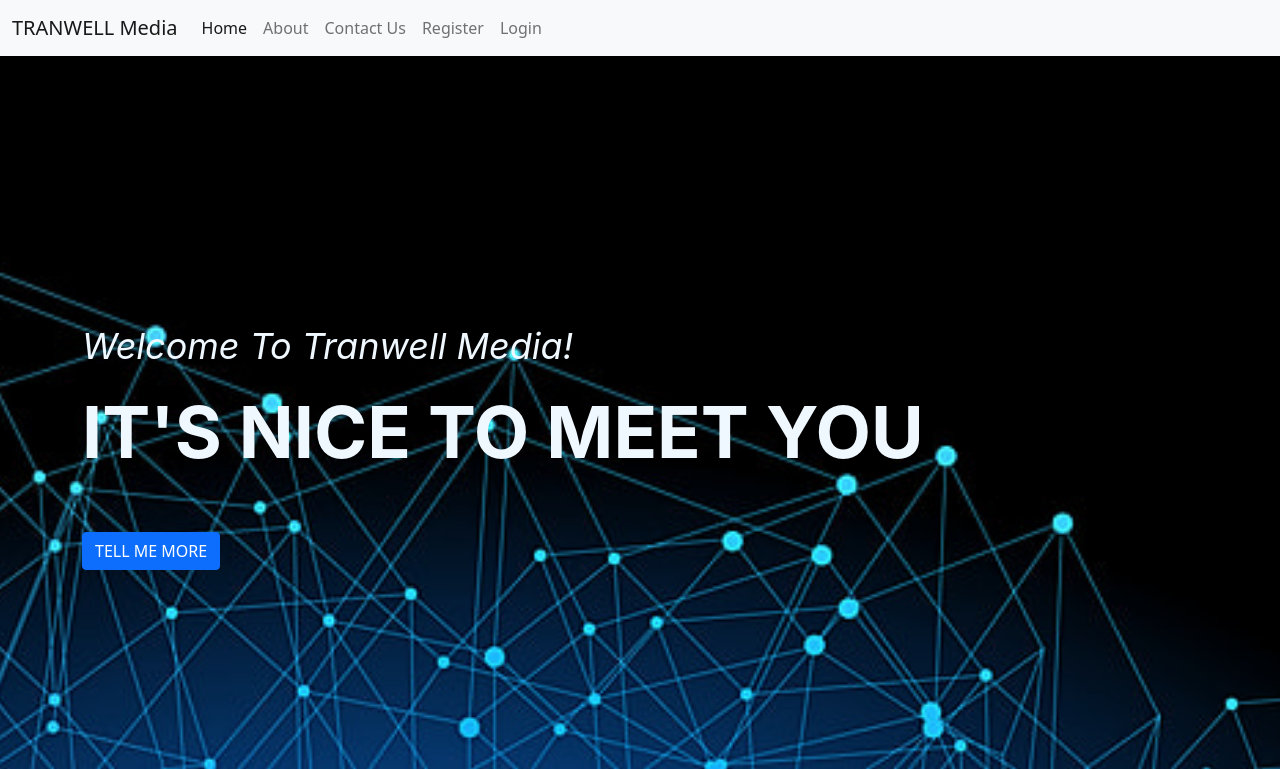
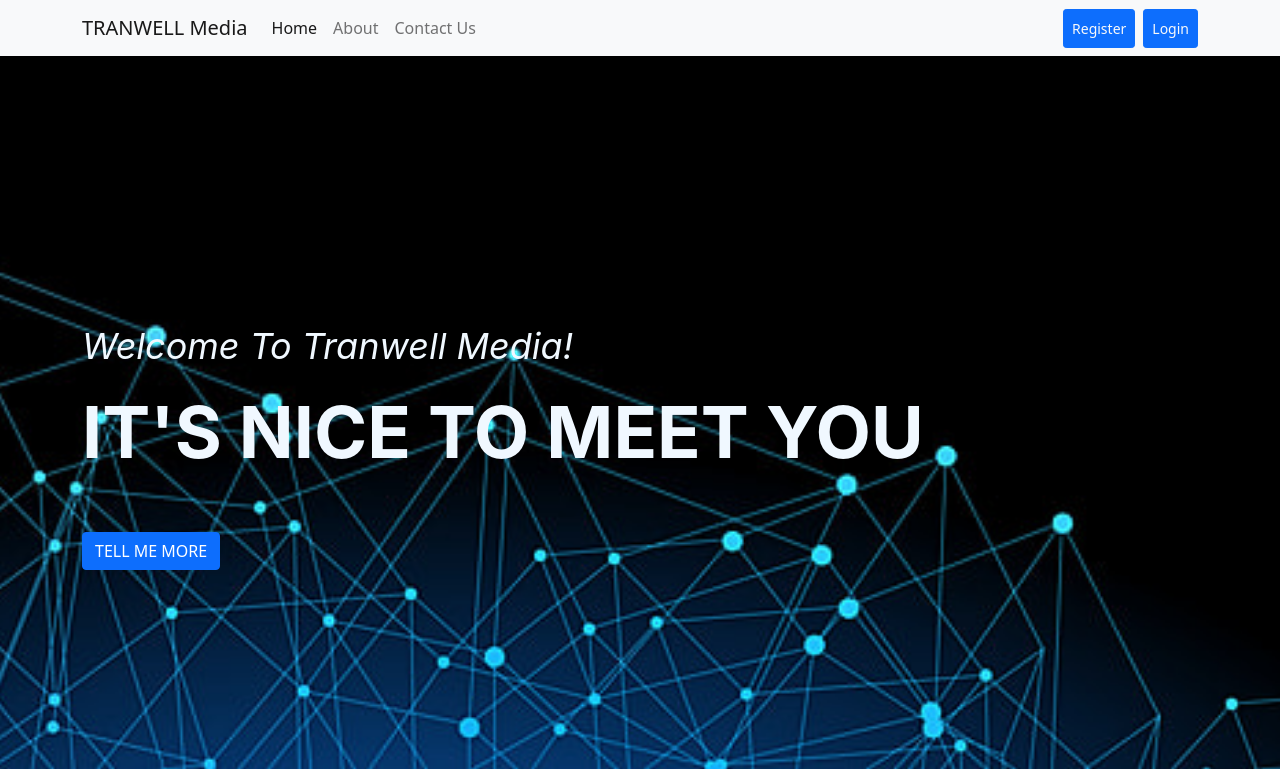
Before and after one commit to unkhan87/Project-Tranwell-Media, a Django app: page / in a window 1280 px wide. Shown: the top 769 px of the page. Run offline with Django 3.2, Linux system fonts and the light colour scheme; some libraries are stand-ins or nearby versions.

Commit message:
final structure for the nav bar has been implemented

```diff
--- a/static/css/style.css
+++ b/static/css/style.css
@@ -2,6 +2,10 @@
     text-align: center;
     margin-top: 30px;
     margin-bottom: -10px;
+}
+
+.nav-custom {
+  color: azure;
 }
 
 .masthead {
--- a/templates/base.html
+++ b/templates/base.html
@@ -15,7 +15,7 @@
 
     <!--Navigation-->
     <nav class="navbar navbar-expand-lg navbar-light bg-light">
-      <div class="container-fluid">
+      <div class="container">
         <a class="navbar-brand" href="{% url 'home' %}">TRANWELL Media</a>
         <button class="navbar-toggler" type="button" data-bs-toggle="collapse" data-bs-target="#navbarNav" aria-controls="navbarNav" aria-expanded="false" aria-label="Toggle navigation">
           <span class="navbar-toggler-icon"></span>
@@ -33,22 +33,26 @@
             </li>
             <!--Appointments and logout will only appear when the user is logged in-->
             {% if user.is_authenticated %}
+          </ul>
+          <ul class="navbar-nav ms-auto">
             <li class="nav-item">
               <a class="nav-link" href="{% url 'appointments' %}">Book Appointment</a>
             </li>
             <li class="nav-item">
-              <a class="nav-link" href="{% url 'account_logout' %}">Logout</a>
+              <a class="nav-link" href="{% url 'manage_appointment' %}">My Appointments</a>
             </li>
             <li class="nav-item">
-              <a class="nav-link" href="{% url 'manage_appointment' %}">My Appointments</a>
+              <a class="nav-link btn btn-sm btn-danger text-light" href="{% url 'account_logout' %}">Logout</a>
             </li>
             <!--Or else they will be asked kto log-in or signup-->
             {% else %}
-            <li class="nav-item">
-              <a class="nav-link" href="{% url 'account_signup' %}">Register</a>
+          </ul>
+          <ul class="navbar-nav ms-auto d-grid gap-2 d-md-flex">
+            <li class="nav-item ms-auto">
+              <a class="nav-link btn btn-sm btn-primary text-light" href="{% url 'account_signup' %}">Register</a>
             </li>
             <li class="nav-item">
-              <a class="nav-link" href="{% url 'account_login' %}">Login</a>
+              <a class="nav-link btn btn-sm btn-primary text-light" href="{% url 'account_login' %}">Login</a>
             </li>
             {% endif %}
           </ul>
@@ -102,6 +106,7 @@
   </script>
 
 <!-- Bootstrap JavaScript -->
-    <script src="https://cdn.jsdelivr.net/npm/bootstrap@5.1.3/dist/js/bootstrap.bundle.min.js" integrity="sha384-ka7Sk0Gln4gmtz2MlQnikT1wXgYsOg+OMhuP+IlRH9sENBO0LRn5q+8nbTov4+1p" crossorigin="anonymous"></script>
+<script src="https://cdn.jsdelivr.net/npm/@popperjs/core@2.10.2/dist/umd/popper.min.js" integrity="sha384-7+zCNj/IqJ95wo16oMtfsKbZ9ccEh31eOz1HGyDuCQ6wgnyJNSYdrPa03rtR1zdB" crossorigin="anonymous"></script>
+<script src="https://cdn.jsdelivr.net/npm/bootstrap@5.1.3/dist/js/bootstrap.min.js" integrity="sha384-QJHtvGhmr9XOIpI6YVutG+2QOK9T+ZnN4kzFN1RtK3zEFEIsxhlmWl5/YESvpZ13" crossorigin="anonymous"></script>
 </body>
 </html>
--- a/templates/index.html
+++ b/templates/index.html
@@ -11,4 +11,5 @@
         </div>
     </header>
 
+
 {%endblock%}
```
Lines whose indentation alone changed are shown as unchanged.
